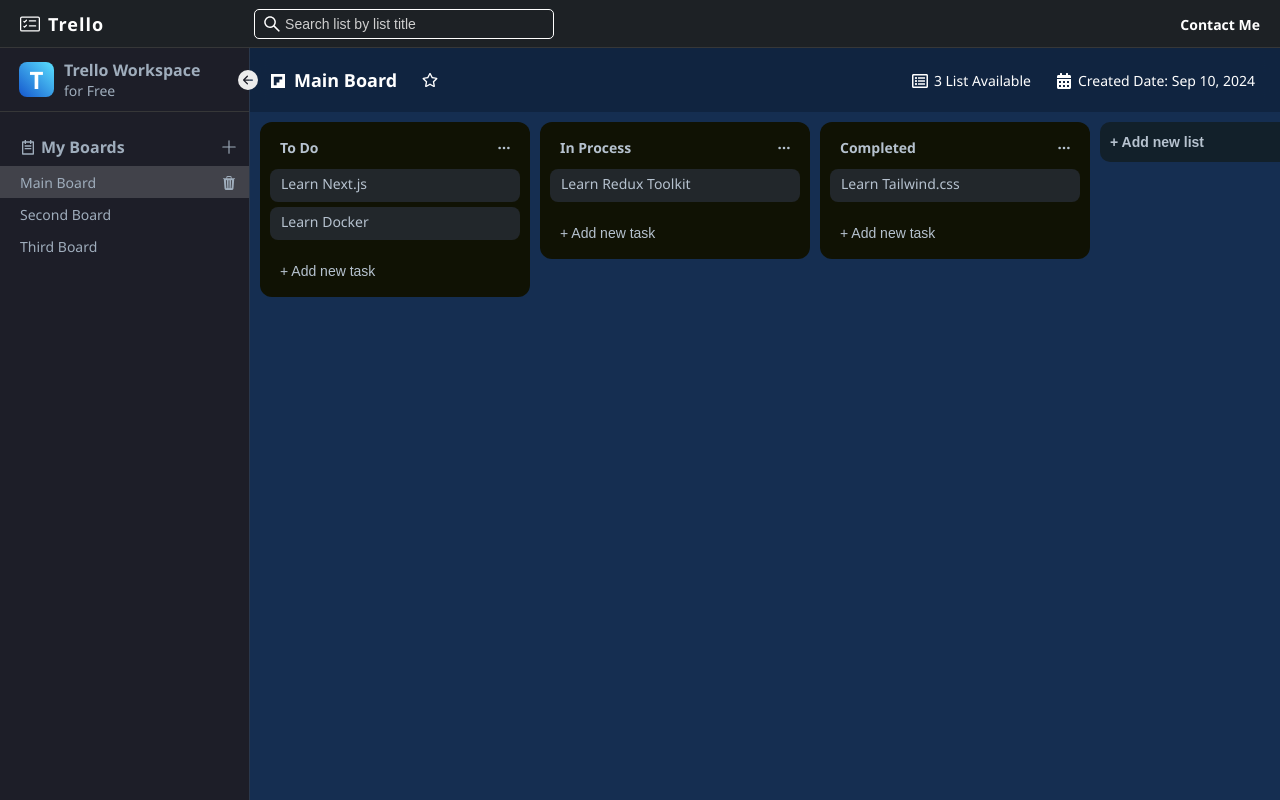
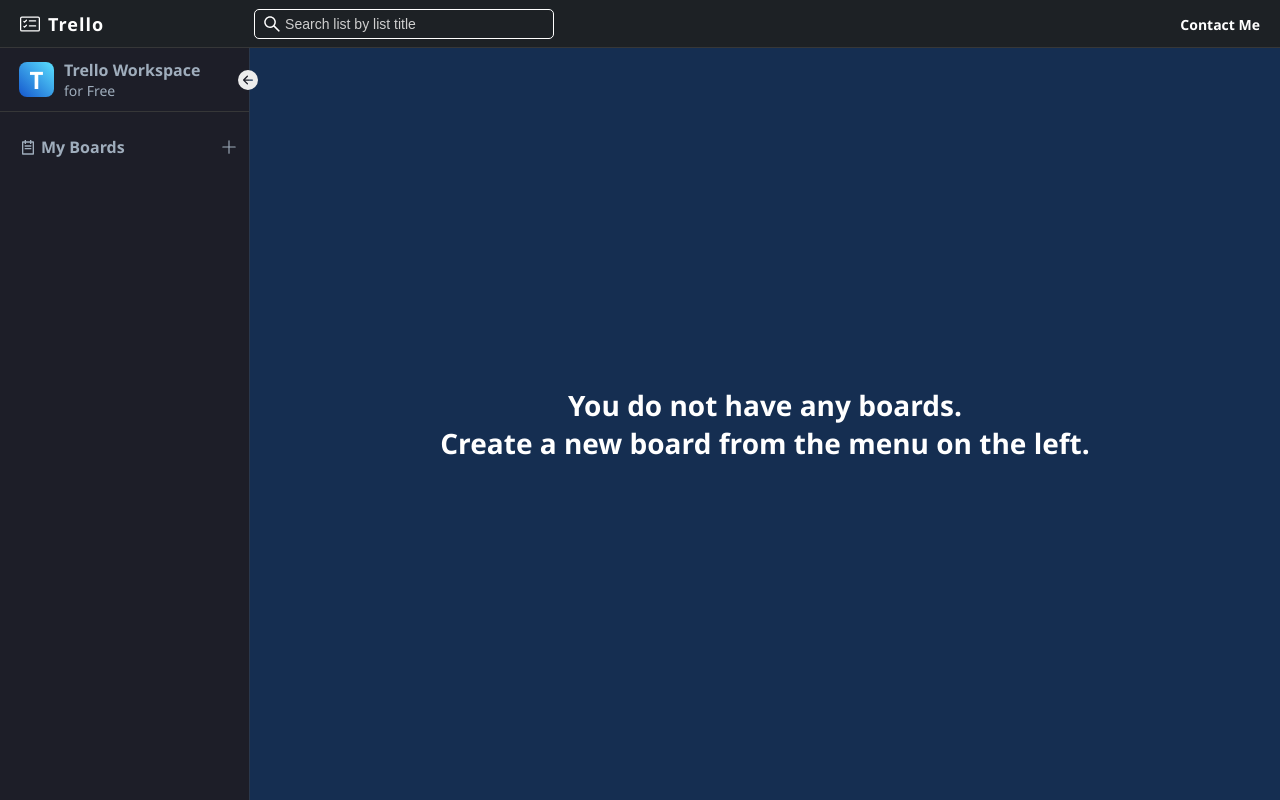
Before and after one commit to otpz/todo-dnd-react-reduxjs, a React (Create React App) app: page / in a window 1280 px wide. Built offline with nearby package versions, Linux system fonts and the light colour scheme.

Commit message:
local storage for boards

```diff
--- a/src/app/store.ts
+++ b/src/app/store.ts
@@ -1,16 +1,13 @@
 import { configureStore } from "@reduxjs/toolkit";
-
 import activeBoardReducer from "../features/activeBoard/activeBoardSlice"
 import boardsReducer from "../features/boards/boardsSlice"
 import searchInputReducer from "../features/searchInput/searchInputSlice"
-import collapseSidebarReduces from "../features/collapseSidebar/collapseSidebarSlice"
 
 export const store = configureStore({
     reducer: {
         activeBoard: activeBoardReducer,
         boards: boardsReducer,
         searchInput: searchInputReducer,
-        collapseSidebar: collapseSidebarReduces
     },
 })
 
--- a/src/components/BoardRender/BoardRender.tsx
+++ b/src/components/BoardRender/BoardRender.tsx
@@ -1,14 +1,28 @@
-import React from 'react'
+import React, { useEffect } from 'react'
 import { BoardType } from '../../types/BoardType'
 import MainBoard from '../MainBoard/MainBoard'
 import styles from "./style.module.css"
-import { useSelector } from 'react-redux'
+import { useDispatch, useSelector } from 'react-redux'
 import { RootState } from '../../app/store'
+import { updateAllBoards } from '../../features/boards/boardsSlice'
 
 const BoardRender:React.FC = () => {
 
     const activeBoardId = useSelector((state: RootState) => state.activeBoard.id)
     const boards: BoardType[] = useSelector((state: RootState) => state.boards)
+    const dispatch = useDispatch()
+
+    // local storage
+    useEffect(() => {
+        const data = window.localStorage.getItem("boards")
+        if (data) dispatch(updateAllBoards(JSON.parse(data)))
+    }, [dispatch])
+
+    useEffect(() => {
+        if (boards.length > 0){
+            window.localStorage.setItem("boards", JSON.stringify(boards))
+        }
+    }, [boards])
 
     return (
         <div className={styles.board_render_container}>
--- a/src/features/boards/boardsSlice.ts
+++ b/src/features/boards/boardsSlice.ts
@@ -1,12 +1,12 @@
-import { createSlice } from "@reduxjs/toolkit";
-import type { PayloadAction } from "@reduxjs/toolkit";
-import { BoardType } from "../../types/BoardType";
-import { createUniqueId } from "../../helpers/createUniqueId";
+import { createSlice } from "@reduxjs/toolkit"
+import type { PayloadAction } from "@reduxjs/toolkit"
+import { BoardType } from "../../types/BoardType"
+import { createUniqueId } from "../../helpers/createUniqueId"
 
 const initialState: BoardType[] = [
-    {id: "6b57d7aa641abf9e3befc4f3bed4aa1e", isFavorite: false,createdDate: Date.now(), title: "Main Board"},
-    {id: "6b57d7aa641a123e3befc4f3bed4aa1e", isFavorite: false,createdDate: Date.now(), title: "Second Board"},
-    {id: "6b57d7aa641a123e3be123451ed4aa1e", isFavorite: false,createdDate: Date.now(), title: "Third Board"}
+    // {id: "6b57d7aa641abf9e3befc4f3bed4aa1e", isFavorite: false,createdDate: Date.now(), title: "Main Board"},
+    // {id: "6b57d7aa641a123e3befc4f3bed4aa1e", isFavorite: false,createdDate: Date.now(), title: "Second Board"},
+    // {id: "6b57d7aa641a123e3be123451ed4aa1e", isFavorite: false,createdDate: Date.now(), title: "Third Board"}
 ]
 
 export const boards = createSlice({
@@ -32,9 +32,12 @@
             if (board) {
                 board.isFavorite = !board.isFavorite
             }
+        },
+        updateAllBoards: (state, action: PayloadAction<BoardType[]>) => {
+            return [...action.payload]
         }
     }
 })
 
-export const {addBoard, deleteBoardById, updateTitleById, updateFavoiteById} = boards.actions
+export const {addBoard, deleteBoardById, updateTitleById, updateFavoiteById, updateAllBoards} = boards.actions
 export default boards.reducer
--- a/src/features/collapseSidebar/collapseSidebarSlice.ts
+++ /dev/null
@@ -1,26 +0,0 @@
-import { createSlice } from "@reduxjs/toolkit";
-import type { PayloadAction } from "@reduxjs/toolkit";
-
-export interface CollapseSidebar {
-    state: boolean
-}
-
-const initialState: CollapseSidebar = {
-    state: false
-}
-
-export const collapseSidebar = createSlice({
-    name: "collapseSidebar",
-    initialState,
-    reducers: {
-        setToggleCollapseSidebar: (state) => {
-            state.state = !state.state
-        },
-        setCollapseSidebarByParam: (state, action: PayloadAction<boolean>) => {
-            state.state = action.payload
-        }
-    }
-})
-
-export const {setToggleCollapseSidebar, setCollapseSidebarByParam} = collapseSidebar.actions
-export default collapseSidebar.reducer
```
